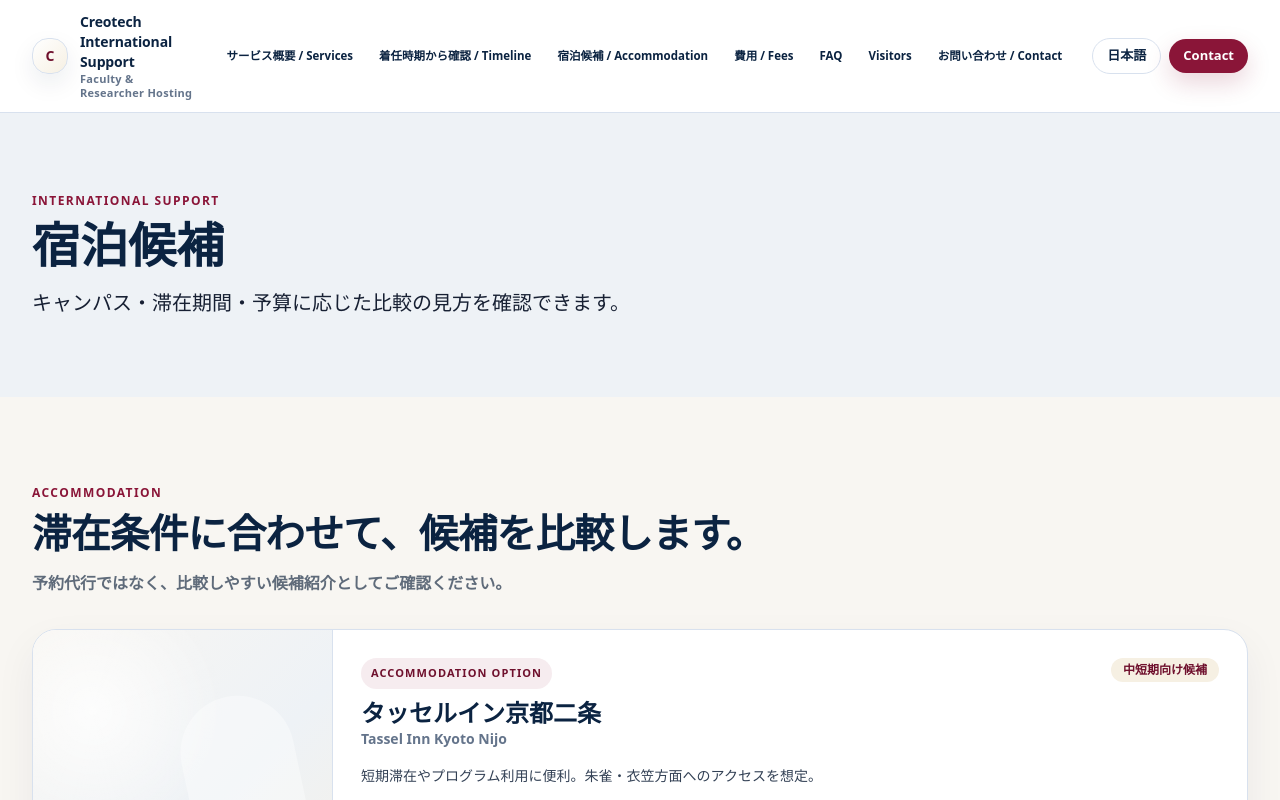
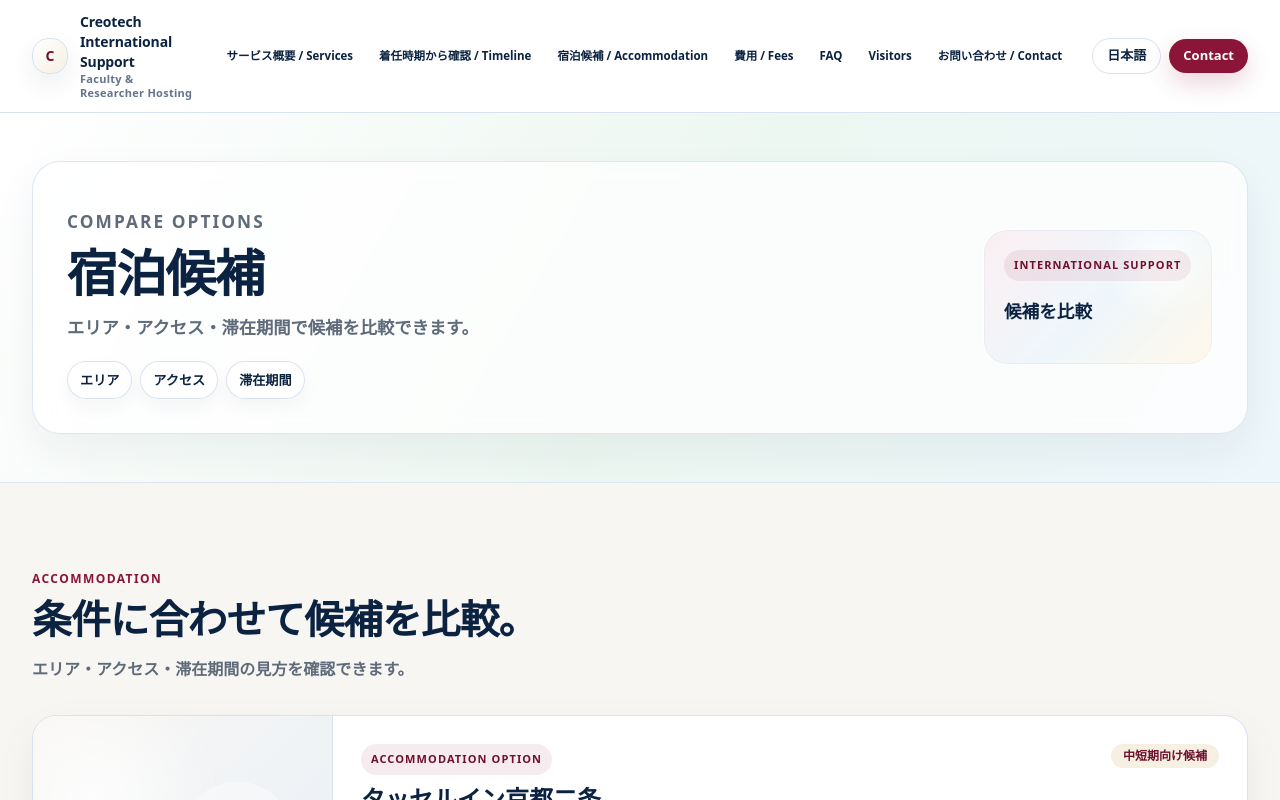
Before and after one commit to Steveston147/OneStop, a Next.js app: page /en/accommodation in a window 1280 px wide. Shown: the top 800 px of the page. Built offline with nearby package versions, Linux system fonts and the light colour scheme.

Commit message:
Lighten Japanese page headers

```diff
--- a/app/[lang]/[slug]/page.tsx
+++ b/app/[lang]/[slug]/page.tsx
@@ -9,6 +9,7 @@ import {
   ServicesPage,
   TimelinePage,
   VisitorsPage,
+  pageHeroDetails,
   pageMeta,
   type OneStopSlug,
 } from '../oneStopContent';
@@ -26,14 +27,26 @@ export default function ContentPage({ params }: { params: { lang: Lang; slug: st
 
   const slug = params.slug as OneStopSlug;
   const [title, summary] = pageMeta[slug];
+  const hero = pageHeroDetails[slug];
 
   return (
     <Layout lang={params.lang}>
-      <section className="bg-mist">
-        <div className="container py-14 md:py-20">
-          <p className="eyebrow">International Support</p>
-          <h1 className="mt-3 max-w-4xl text-4xl font-extrabold leading-tight text-navy md:text-5xl">{title}</h1>
-          <p className="mt-5 max-w-3xl text-lg text-ink md:text-xl">{summary}</p>
+      <section className={`page-hero page-hero-${slug}`}>
+        <div className="container py-9 md:py-12">
+          <div className="page-hero-panel">
+            <div className="page-hero-copy">
+              <p className="eyebrow">{hero.label}</p>
+              <h1>{title}</h1>
+              <p>{summary}</p>
+              <div className="page-hero-chips" aria-label="ページ概要">
+                {hero.chips.map((chip) => <span key={chip}>{chip}</span>)}
+              </div>
+            </div>
+            <div className="page-hero-aside" aria-hidden="true">
+              <span className="mini-label">International Support</span>
+              <strong>{hero.cta}</strong>
+            </div>
+          </div>
         </div>
       </section>
       {slug === 'services' ? <ServicesPage /> : null}
--- a/app/[lang]/oneStopContent.tsx
+++ b/app/[lang]/oneStopContent.tsx
@@ -12,13 +12,23 @@ export const navItems = [
 ] as const;
 
 export const pageMeta = {
-  services: ['サービス概要・支援内容', '受入準備から着任後まで、必要な支援を項目別に確認できます。'],
-  timeline: ['着任時期から逆算する', '4月・9月着任を基準に、相談開始と準備の目安を整理します。'],
-  accommodation: ['宿泊候補', 'キャンパス・滞在期間・予算に応じた比較の見方を確認できます。'],
-  fees: ['費用の考え方', '固定料金表ではなく、支援範囲・外部費用・実費を整理して個別に確認します。'],
-  faq: ['よくある質問', '相談前に確認されることが多いポイントをまとめています。'],
-  visitors: ['For International Visitors', 'Basic information for incoming faculty, researchers, guests, and family members.'],
-  contact: ['お問い合わせ', '初期相談に必要な情報を整理して、学内窓口へつなげます。'],
+  services: ['サービス概要・支援内容', '支援範囲を、対象者と項目からすばやく確認できます。'],
+  timeline: ['着任時期から逆算する', '4月・9月着任に合わせて、準備の目安を確認できます。'],
+  accommodation: ['宿泊候補', 'エリア・アクセス・滞在期間で候補を比較できます。'],
+  fees: ['費用の考え方', '固定料金表ではなく、案件ごとに費用区分を整理します。'],
+  faq: ['よくある質問', '相談前によく確認されるポイントを短くまとめました。'],
+  visitors: ['For International Visitors', 'Start here for arrival, accommodation, and first-day support.'],
+  contact: ['お問い合わせ', '分かる範囲の情報から、気軽に初期相談へ進めます。'],
+} as const;
+
+export const pageHeroDetails = {
+  services: { label: 'Support overview', chips: ['対象者別', '支援項目', '連携先'], cta: '支援内容を見る' },
+  timeline: { label: 'Preparation guide', chips: ['4月着任', '9月着任', '早めの相談'], cta: '時期を確認' },
+  accommodation: { label: 'Compare options', chips: ['エリア', 'アクセス', '滞在期間'], cta: '候補を比較' },
+  fees: { label: 'Quotation based', chips: ['個別見積', '基本支援', '実費'], cta: '費用区分を見る' },
+  faq: { label: 'Quick answers', chips: ['相談前', 'よくある質問', '確認ポイント'], cta: 'FAQを見る' },
+  visitors: { label: 'Visitor guide', chips: ['Host office first', 'Before arrival', 'Campus support'], cta: 'Guideを確認' },
+  contact: { label: 'First consultation', chips: ['分かる範囲でOK', '初期相談', '後日連携'], cta: '入力へ進む' },
 } as const;
 
 export type OneStopSlug = keyof typeof pageMeta;
@@ -83,17 +93,17 @@ export function AudienceCards() {
 }
 
 export function ServicesPage() {
-  return <><Section eyebrow="Who we support" title="学内受入を、迷わず進めるために。" en="対象者と支援範囲を分けて確認できます。"><AudienceCards /></Section><Section eyebrow="Support menu" title="支援内容を選びやすく整理しました。" en="必要な項目を起点に、時期・連携先・費用感を確認してください。"><div className="grid gap-5 lg:grid-cols-2">{services.map((s, index) => <article className="card service-card overflow-hidden" key={s.ja}><div className="service-card-visual" role="img" aria-label={`${s.ja}を表す抽象ビジュアル`}><span className="visual-chip">{s.en}</span></div><div className="p-6 md:p-7"><span className="mini-label">Support {String(index + 1).padStart(2, '0')}</span><h3 className="mt-3 text-2xl font-extrabold leading-tight text-navy">{s.ja}</h3><p className="mt-1 text-sm font-semibold text-slate-500">{s.en}</p><p className="mt-4 text-sm leading-relaxed text-slate-700">{s.desc}</p><dl className="mt-5 grid gap-3 text-sm md:grid-cols-3 lg:grid-cols-1 xl:grid-cols-3"><Meta k="時期" v={s.timing}/><Meta k="連携先" v={s.partner}/><Meta k="費用" v={s.cost}/></dl></div></article>)}</div></Section></>;
+  return <><Section eyebrow="Who we support" title="対象者から確認できます。" en="受入側・来日予定者・COE/ビザ相談の入口を分けています。"><AudienceCards /></Section><Section eyebrow="Support menu" title="支援メニューを確認する。" en="時期・連携先・費用感をカードで確認できます。"><div className="grid gap-5 lg:grid-cols-2">{services.map((s, index) => <article className="card service-card overflow-hidden" key={s.ja}><div className="service-card-visual" role="img" aria-label={`${s.ja}を表す抽象ビジュアル`}><span className="visual-chip">{s.en}</span></div><div className="p-6 md:p-7"><span className="mini-label">Support {String(index + 1).padStart(2, '0')}</span><h3 className="mt-3 text-2xl font-extrabold leading-tight text-navy">{s.ja}</h3><p className="mt-1 text-sm font-semibold text-slate-500">{s.en}</p><p className="mt-4 text-sm leading-relaxed text-slate-700">{s.desc}</p><dl className="mt-5 grid gap-3 text-sm md:grid-cols-3 lg:grid-cols-1 xl:grid-cols-3"><Meta k="時期" v={s.timing}/><Meta k="連携先" v={s.partner}/><Meta k="費用" v={s.cost}/></dl></div></article>)}</div></Section></>;
 }
 
-export function TimelinePage() { return <Section eyebrow="Timeline" title="着任月から、準備時期を逆算します。" en="同じ手続きでも時期により選択肢が変わります。早めの相談をおすすめします。"><div className="grid gap-6 lg:grid-cols-[.8fr_1.2fr]"><div className="page-intro-visual page-intro-visual-timeline vertical-visual" role="img" aria-label="準備スケジュールを表す抽象ビジュアル"><span className="visual-chip">Preparation schedule</span></div><div className="grid gap-5 md:grid-cols-2 lg:grid-cols-2">{timelines.map(([title, items]) => <article className="card p-6 md:p-7" key={title}><span className="mini-label">Appointment</span><h3 className="mt-2 text-2xl font-extrabold text-navy">{title}</h3><ol className="mt-5 grid gap-3">{items.map((item, i) => <li className="timeline-step" key={item}><span>{i + 1}</span>{item}</li>)}</ol></article>)}</div></div><p className="note-banner mt-6">直前のご相談にも可能な範囲で対応しますが、COE・ビザ、宿泊、航空券、関空到着支援等を提供できない場合があります。</p></Section>; }
+export function TimelinePage() { return <Section eyebrow="Timeline" title="4月・9月着任の目安。" en="相談開始と主な準備時期をコンパクトに整理しました。"><div className="grid gap-6 lg:grid-cols-[.8fr_1.2fr]"><div className="page-intro-visual page-intro-visual-timeline vertical-visual" role="img" aria-label="準備スケジュールを表す抽象ビジュアル"><span className="visual-chip">Preparation schedule</span></div><div className="grid gap-5 md:grid-cols-2 lg:grid-cols-2">{timelines.map(([title, items]) => <article className="card p-6 md:p-7" key={title}><span className="mini-label">Appointment</span><h3 className="mt-2 text-2xl font-extrabold text-navy">{title}</h3><ol className="mt-5 grid gap-3">{items.map((item, i) => <li className="timeline-step" key={item}><span>{i + 1}</span>{item}</li>)}</ol></article>)}</div></div><p className="note-banner mt-6">直前のご相談にも可能な範囲で対応しますが、COE・ビザ、宿泊、航空券、関空到着支援等を提供できない場合があります。</p></Section>; }
 
-export function AccommodationPage({ lang }: { lang: Lang }) { return <Section eyebrow="Accommodation" title="滞在条件に合わせて、候補を比較します。" en="予約代行ではなく、比較しやすい候補紹介としてご確認ください。"><div className="grid gap-6">{hotels.map((h) => <article className="card overflow-hidden md:grid md:grid-cols-[220px_1fr] lg:grid-cols-[300px_1fr]" key={h.name}><div className="hotel-image-placeholder grid min-h-56 place-items-center p-8 text-center text-sm font-bold text-slate-500"><span className="visual-chip">{h.area}</span></div><div className="p-6 md:p-7"><div className="flex flex-wrap items-start justify-between gap-3"><div><span className="mini-label">Accommodation option</span><h3 className="mt-2 text-2xl font-extrabold text-navy">{h.name}</h3><p className="text-sm font-semibold text-slate-500">{h.en}</p></div><span className="rounded-full bg-light-gold px-3 py-1 text-xs font-extrabold text-deep-red">{h.long}</span></div><p className="mt-4 text-sm leading-relaxed text-slate-700">{h.features}</p><dl className="mt-5 grid gap-2 text-sm md:grid-cols-3"><Meta k="Area" v={h.area}/><Meta k="Station" v={h.station}/><Meta k="Access" v={h.campus}/><Meta k="Price" v={h.price}/><Meta k="Family" v={h.family}/><Meta k="Stay" v={h.long}/></dl><Link className="btn btn-secondary mt-5 w-full sm:w-auto" href={`/${lang}/contact`}>相談時に確認する</Link></div></article>)}</div><p className="note-banner mt-6">掲載ホテルは宿泊候補の紹介です。予約、支払い、変更、キャンセルは各ホテルの公式サイトまたは案内に従って利用者ご自身で行ってください。</p></Section>; }
+export function AccommodationPage({ lang }: { lang: Lang }) { return <Section eyebrow="Accommodation" title="条件に合わせて候補を比較。" en="エリア・アクセス・滞在期間の見方を確認できます。"><div className="grid gap-6">{hotels.map((h) => <article className="card overflow-hidden md:grid md:grid-cols-[220px_1fr] lg:grid-cols-[300px_1fr]" key={h.name}><div className="hotel-image-placeholder grid min-h-56 place-items-center p-8 text-center text-sm font-bold text-slate-500"><span className="visual-chip">{h.area}</span></div><div className="p-6 md:p-7"><div className="flex flex-wrap items-start justify-between gap-3"><div><span className="mini-label">Accommodation option</span><h3 className="mt-2 text-2xl font-extrabold text-navy">{h.name}</h3><p className="text-sm font-semibold text-slate-500">{h.en}</p></div><span className="rounded-full bg-light-gold px-3 py-1 text-xs font-extrabold text-deep-red">{h.long}</span></div><p className="mt-4 text-sm leading-relaxed text-slate-700">{h.features}</p><dl className="mt-5 grid gap-2 text-sm md:grid-cols-3"><Meta k="Area" v={h.area}/><Meta k="Station" v={h.station}/><Meta k="Access" v={h.campus}/><Meta k="Price" v={h.price}/><Meta k="Family" v={h.family}/><Meta k="Stay" v={h.long}/></dl><Link className="btn btn-secondary mt-5 w-full sm:w-auto" href={`/${lang}/contact`}>相談時に確認する</Link></div></article>)}</div><p className="note-banner mt-6">掲載ホテルは宿泊候補の紹介です。予約、支払い、変更、キャンセルは各ホテルの公式サイトまたは案内に従って利用者ご自身で行ってください。</p></Section>; }
 
-export function FeesPage() { return <Section eyebrow="Fees" title="料金表ではなく、案件ごとに整理します。" en="基本支援、外部委託費、実費、負担者を分けて確認します。"><div className="grid gap-6 lg:grid-cols-[.72fr_1.28fr]"><div className="page-intro-visual page-intro-visual-fees vertical-visual" role="img" aria-label="費用区分を表す抽象ビジュアル"><span className="visual-chip">Quotation based</span></div><div className="grid gap-5 md:grid-cols-2">{fees.map(([title, desc]) => <article className="card p-6 md:p-7" key={title}><h3 className="text-xl font-extrabold text-navy">{title}</h3><p className="mt-3 text-sm leading-relaxed text-slate-700">{desc}</p></article>)}</div></div><div className="mt-6 grid gap-4 rounded-3xl bg-navy p-6 text-white md:p-7"><h3 className="text-xl font-extrabold">相談ベースで確認します</h3><p className="text-sm leading-relaxed text-white/85">航空券、ホテル、COE・ビザ支援費用等は、本人負担または学内部署負担を選択できる場合があります。予約・支払い・変更・キャンセル条件は各提供者の規定に従います。</p></div></Section>; }
+export function FeesPage() { return <Section eyebrow="Fees" title="費用区分を分けて確認。" en="個別見積の前に、基本支援・外部委託費・実費を整理します。"><div className="grid gap-6 lg:grid-cols-[.72fr_1.28fr]"><div className="page-intro-visual page-intro-visual-fees vertical-visual" role="img" aria-label="費用区分を表す抽象ビジュアル"><span className="visual-chip">Quotation based</span></div><div className="grid gap-5 md:grid-cols-2">{fees.map(([title, desc]) => <article className="card p-6 md:p-7" key={title}><h3 className="text-xl font-extrabold text-navy">{title}</h3><p className="mt-3 text-sm leading-relaxed text-slate-700">{desc}</p></article>)}</div></div><div className="mt-6 grid gap-4 rounded-3xl bg-navy p-6 text-white md:p-7"><h3 className="text-xl font-extrabold">相談ベースで確認します</h3><p className="text-sm leading-relaxed text-white/85">航空券、ホテル、COE・ビザ支援費用等は、本人負担または学内部署負担を選択できる場合があります。予約・支払い・変更・キャンセル条件は各提供者の規定に従います。</p></div></Section>; }
 
-export function FaqPage() { return <Section eyebrow="FAQ" title="相談前の不安を、先に解消します。" en="よくある質問を短く整理しました。詳細はお問い合わせ時に確認してください。"><div className="grid gap-4 md:grid-cols-2">{faqs.map(([q, a]) => <article className="card faq-card p-5 md:p-6" key={q}><h3 className="text-lg font-extrabold text-navy">{q}</h3><p className="mt-3 text-sm leading-relaxed text-slate-700">{a}</p></article>)}</div></Section>; }
+export function FaqPage() { return <Section eyebrow="FAQ" title="よくある質問から確認。" en="相談前に見られるポイントを短くまとめました。"><div className="grid gap-4 md:grid-cols-2">{faqs.map(([q, a]) => <article className="card faq-card p-5 md:p-6" key={q}><h3 className="text-lg font-extrabold text-navy">{q}</h3><p className="mt-3 text-sm leading-relaxed text-slate-700">{a}</p></article>)}</div></Section>; }
 
-export function VisitorsPage() { return <Section eyebrow="For International Visitors" title="A calm starting point before arrival." en="Please begin with your host office. Creotech coordinates support with the university and partners."><div className="grid gap-6 lg:grid-cols-[.9fr_1.1fr]"><div className="visitors-hero-visual vertical-visual" role="img" aria-label="Campus life support abstract visual"><span className="visual-chip">Campus life support</span></div><div className="card p-6 md:p-8"><p className="text-base leading-relaxed text-slate-700">This page provides basic information for international faculty, researchers, short-term guests, and accompanying family members coming to Ritsumeikan.</p><div className="mt-6 grid gap-3 sm:grid-cols-2">{['Before coming to Japan','COE and visa support','Accommodation','Flight and airport arrival','First days in Japan','Payment and costs'].map(x => <div className="rounded-2xl bg-mist p-4 text-sm font-bold text-navy" key={x}>{x}</div>)}</div><p className="note-banner mt-6">Please contact your host office at Ritsumeikan first. Some services must be requested through the host department or office.</p></div></div></Section>; }
+export function VisitorsPage() { return <Section eyebrow="For International Visitors" title="Start with the essentials." en="Begin with your host office, then check key support areas."><div className="grid gap-6 lg:grid-cols-[.9fr_1.1fr]"><div className="visitors-hero-visual vertical-visual" role="img" aria-label="Campus life support abstract visual"><span className="visual-chip">Campus life support</span></div><div className="card p-6 md:p-8"><p className="text-base leading-relaxed text-slate-700">This page provides basic information for international faculty, researchers, short-term guests, and accompanying family members coming to Ritsumeikan.</p><div className="mt-6 grid gap-3 sm:grid-cols-2">{['Before coming to Japan','COE and visa support','Accommodation','Flight and airport arrival','First days in Japan','Payment and costs'].map(x => <div className="rounded-2xl bg-mist p-4 text-sm font-bold text-navy" key={x}>{x}</div>)}</div><p className="note-banner mt-6">Please contact your host office at Ritsumeikan first. Some services must be requested through the host department or office.</p></div></div></Section>; }
 
-export function ContactPage() { return <Section eyebrow="Contact" title="初期相談に必要な情報を入力してください。" en="入力しやすさを優先し、受入概要と希望支援を整理できる構成にしています。"><div className="grid gap-6 lg:grid-cols-[.78fr_1.22fr]"><aside className="card p-6 md:p-7"><span className="mini-label">Before you send</span><h3 className="mt-3 text-2xl font-extrabold text-navy">まず分かる範囲で構いません。</h3><p className="mt-4 text-sm leading-relaxed text-slate-700">このフォームはPhase 1 MVPの画面見本です。実際の送信連携は後続フェーズで追加します。お急ぎの場合は学内担当窓口へご連絡ください。</p><div className="page-intro-visual page-intro-visual-contact mt-6" role="img" aria-label="問い合わせ支援を表す抽象ビジュアル"><span className="visual-chip">Inquiry guidance</span></div></aside><form className="card grid gap-5 p-6 md:p-8"><div className="grid gap-5 md:grid-cols-2">{contactFields.map((label) => <label className="grid gap-2 text-sm font-bold text-navy" key={label}>{label}<input className="input" /></label>)}</div><label className="grid gap-2 text-sm font-bold text-navy">その他相談内容 / Additional comments<textarea className="input min-h-36" /></label><button className="btn btn-cta w-full sm:w-fit" type="button">送信連携は後日追加 / Submission coming later</button></form></div></Section>; }
+export function ContactPage() { return <Section eyebrow="Contact" title="まずは分かる範囲で相談。" en="受入概要と希望支援を、入力しやすい項目に分けています。"><div className="grid gap-6 lg:grid-cols-[.78fr_1.22fr]"><aside className="card p-6 md:p-7"><span className="mini-label">Before you send</span><h3 className="mt-3 text-2xl font-extrabold text-navy">まず分かる範囲で構いません。</h3><p className="mt-4 text-sm leading-relaxed text-slate-700">このフォームはPhase 1 MVPの画面見本です。実際の送信連携は後続フェーズで追加します。お急ぎの場合は学内担当窓口へご連絡ください。</p><div className="page-intro-visual page-intro-visual-contact mt-6" role="img" aria-label="問い合わせ支援を表す抽象ビジュアル"><span className="visual-chip">Inquiry guidance</span></div></aside><form className="card grid gap-5 p-6 md:p-8"><div className="grid gap-5 md:grid-cols-2">{contactFields.map((label) => <label className="grid gap-2 text-sm font-bold text-navy" key={label}>{label}<input className="input" /></label>)}</div><label className="grid gap-2 text-sm font-bold text-navy">その他相談内容 / Additional comments<textarea className="input min-h-36" /></label><button className="btn btn-cta w-full sm:w-fit" type="button">送信連携は後日追加 / Submission coming later</button></form></div></Section>; }
--- a/app/globals.css
+++ b/app/globals.css
@@ -505,3 +505,99 @@ body { font-size: 15.5px; line-height: 1.72; }
   .vertical-visual { min-height: 160px; aspect-ratio: 16 / 8; }
   .service-card-visual { min-height: 110px; }
 }
+
+/* Phase 5: lighter shared page headers */
+:root {
+  --pastel-rose: #fbedf1;
+  --pastel-sky: #edf6fb;
+  --pastel-sage: #edf7f1;
+  --pastel-cream: #fff7e8;
+  --surface-blue: #f5f8fb;
+}
+
+.page-hero {
+  position: relative;
+  isolation: isolate;
+  overflow: hidden;
+  border-bottom: 1px solid rgba(216, 225, 238, .82);
+  background:
+    radial-gradient(circle at 80% 18%, rgba(138, 21, 56, .07), transparent 24%),
+    radial-gradient(circle at 18% 8%, rgba(87, 151, 126, .10), transparent 22%),
+    linear-gradient(120deg, #fff 0%, var(--surface-blue) 54%, var(--pastel-cream) 100%);
+}
+.page-hero-timeline,
+.page-hero-visitors { background: linear-gradient(120deg, #fff 0%, var(--pastel-sky) 56%, #fff8ed 100%); }
+.page-hero-accommodation,
+.page-hero-contact { background: linear-gradient(120deg, #fff 0%, var(--pastel-sage) 52%, var(--pastel-sky) 100%); }
+.page-hero-fees,
+.page-hero-faq { background: linear-gradient(120deg, #fff 0%, var(--pastel-rose) 52%, var(--surface-blue) 100%); }
+
+.page-hero-panel {
+  display: grid;
+  grid-template-columns: minmax(0, 1fr) 230px;
+  gap: clamp(18px, 4vw, 34px);
+  align-items: center;
+  border: 1px solid rgba(216, 225, 238, .82);
+  border-radius: 28px;
+  background: rgba(255, 255, 255, .74);
+  padding: clamp(20px, 4vw, 34px);
+  box-shadow: 0 18px 44px rgba(11, 35, 65, .055);
+  backdrop-filter: blur(10px);
+}
+.page-hero-copy h1 {
+  margin-top: .55rem;
+  max-width: 760px;
+  color: var(--navy);
+  font-size: clamp(2rem, 4vw, 3.15rem);
+  font-weight: 900;
+  line-height: 1.13;
+  letter-spacing: -.025em;
+}
+.page-hero-copy p {
+  margin-top: .75rem;
+  max-width: 680px;
+  color: var(--muted);
+  font-size: clamp(.98rem, 1.4vw, 1.08rem);
+  font-weight: 700;
+  line-height: 1.65;
+}
+.page-hero-chips {
+  display: flex;
+  flex-wrap: wrap;
+  gap: 8px;
+  margin-top: 1.15rem;
+}
+.page-hero-chips span {
+  border: 1px solid rgba(216, 225, 238, .95);
+  border-radius: 999px;
+  background: rgba(255, 255, 255, .9);
+  padding: 7px 12px;
+  color: var(--navy);
+  font-size: .82rem;
+  font-weight: 850;
+  box-shadow: 0 8px 18px rgba(11, 35, 65, .045);
+}
+.page-hero-aside {
+  min-height: 136px;
+  border: 1px solid rgba(255, 255, 255, .9);
+  border-radius: 24px;
+  background:
+    radial-gradient(circle at 78% 24%, rgba(255, 255, 255, .86), transparent 28%),
+    linear-gradient(135deg, rgba(251, 237, 241, .9), rgba(237, 246, 251, .92) 52%, rgba(255, 247, 232, .9));
+  padding: 20px;
+  color: var(--navy);
+  box-shadow: inset 0 0 0 1px rgba(216, 225, 238, .42);
+}
+.page-hero-aside strong {
+  display: block;
+  margin-top: 1.2rem;
+  font-size: 1.1rem;
+  font-weight: 900;
+  line-height: 1.35;
+}
+
+@media (max-width: 768px) {
+  .page-hero-panel { grid-template-columns: 1fr; border-radius: 22px; }
+  .page-hero-aside { min-height: auto; padding: 16px; }
+  .page-hero-copy h1 { font-size: 1.9rem; }
+}
```
